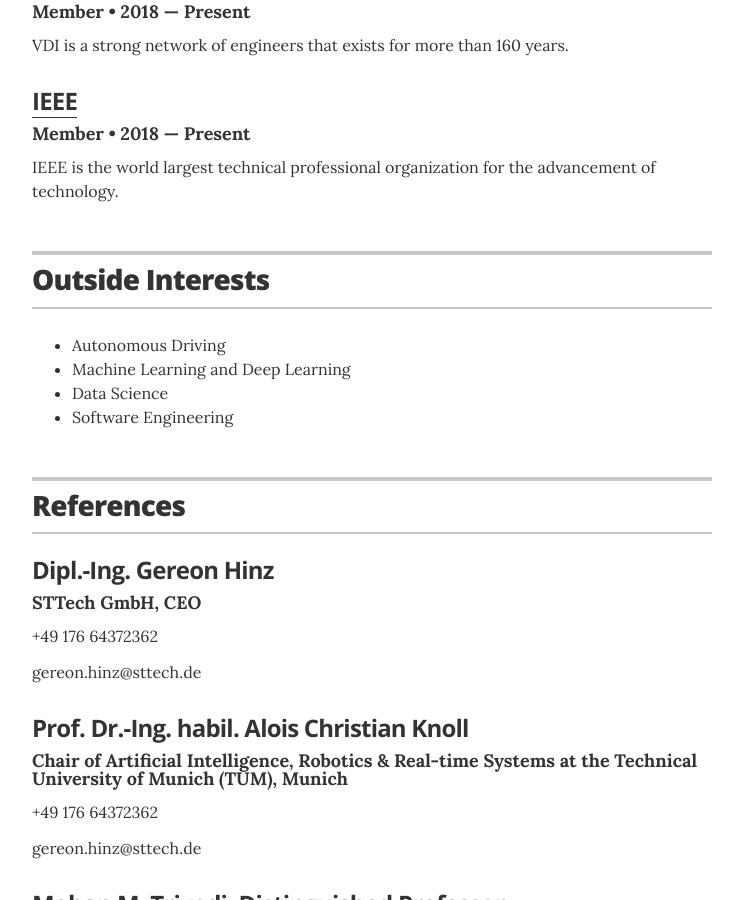
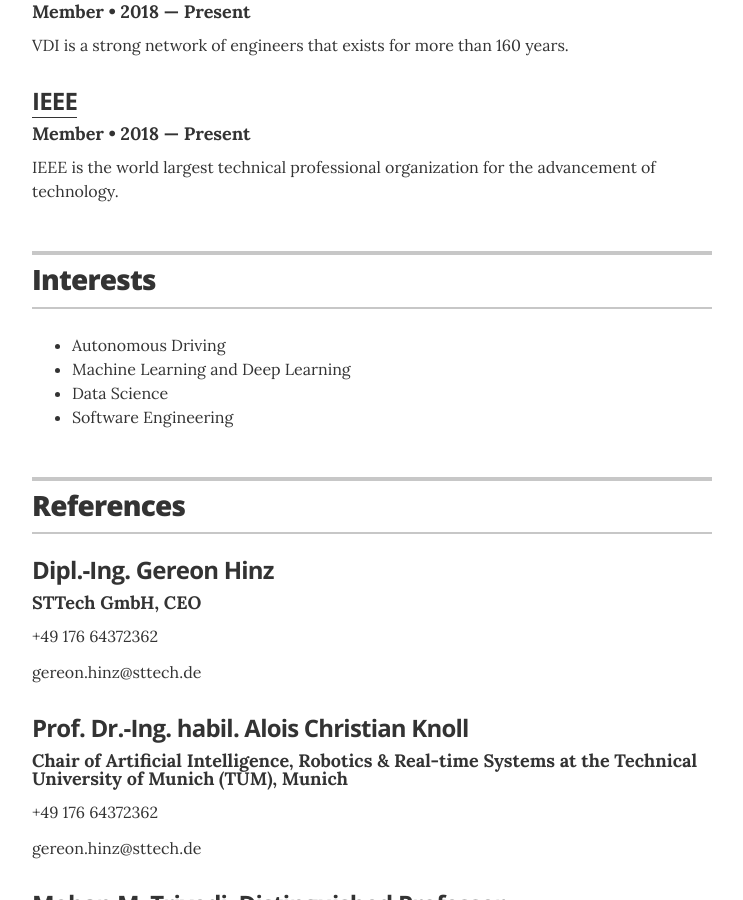
Before and after one commit to walzimmer/website, a Jekyll site: the page built from index.html, in a window 1280 px wide and 900 px high, scrolled down 8306 px. Shown: the whole window, without its empty margins (268-1011 px from the left). Built offline with Jekyll 4.4.1, drawn with Linux system fonts in a browser that asks for light colours.

Commit message:
change interests

```diff
--- a/_layouts/resume.html
+++ b/_layouts/resume.html
@@ -265,7 +265,7 @@
       <section class="content-section">
 
         <header class="section-header">
-          <h2>Outside Interests</h2>
+          <h2>Interests</h2>
         </header>
 
         <div class="resume-item">
```
